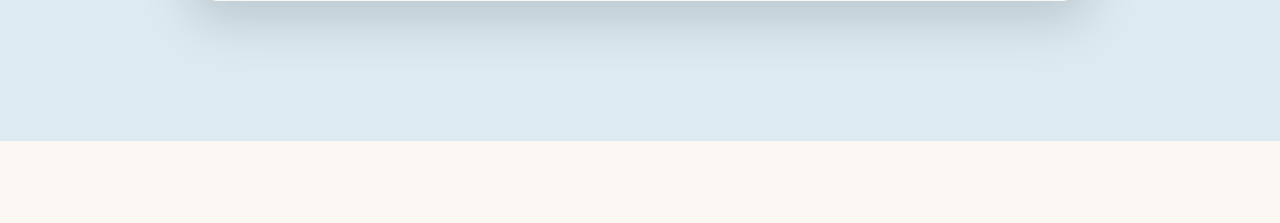
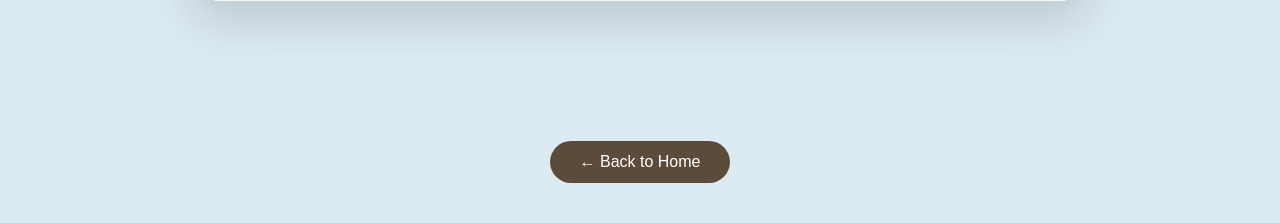
Before and after one commit to po-12365/thet-loon-po-portfolio, a Django app: page /podcast/ in a window 1280 px wide. Shown: the part 1526-1749 px from the top of the page. Before the commit the page ends 1667 px from the top, so only its background shows below. Run offline with Django 5.2, Linux system fonts and the light colour scheme.

Commit message:
Add back home button to podcast page

```diff
--- a/portfolio/static/portfolio/podcast.css
+++ b/portfolio/static/portfolio/podcast.css
@@ -285,3 +285,41 @@ height:70px;
 }
 
 }
+
+.back-home{
+
+text-align:center;
+
+margin:60px 0 40px;
+
+}
+
+
+.back-home a{
+
+display:inline-block;
+
+padding:12px 30px;
+
+background:#5C4B3B;
+
+color:white;
+
+text-decoration:none;
+
+border-radius:30px;
+
+font-size:16px;
+
+transition:.3s;
+
+}
+
+
+.back-home a:hover{
+
+background:#c89b55;
+
+transform:translateY(-5px);
+
+}
--- a/portfolio/templates/portfolio/podcast.html
+++ b/portfolio/templates/portfolio/podcast.html
@@ -88,6 +88,13 @@ Academic ideas such as intersectionality, slow violence, and climate justice sha
 
 </section>
 
+<div class="back-home">
+
+    <a href="{% url 'home' %}">
+        ← Back to Home
+    </a>
+
+</div>
 
 </body>
 
```
